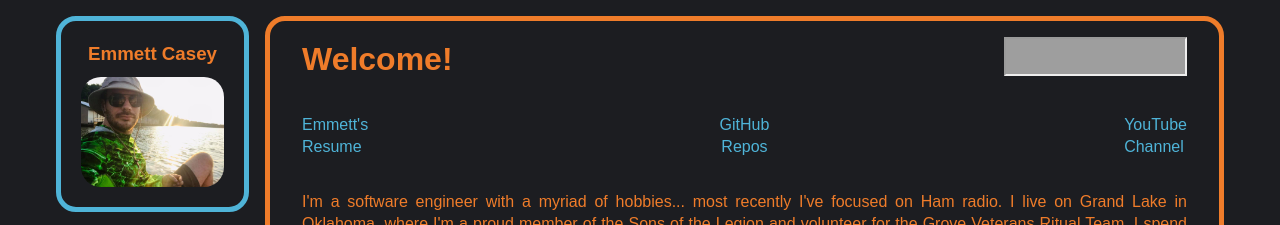
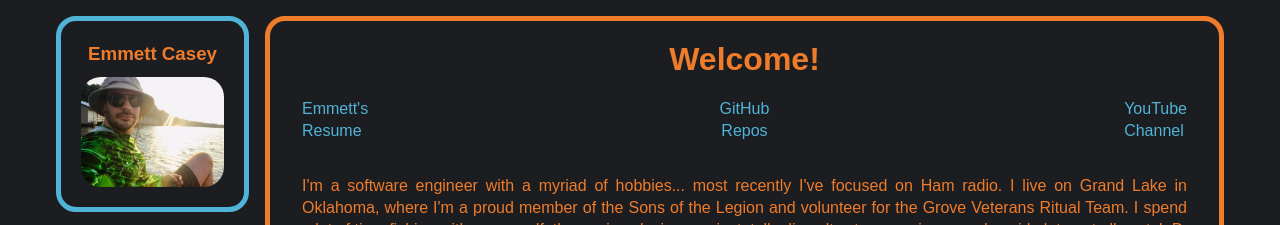
Before and after one commit to temetvince/website, a React (Create React App) app: page / in a window 1280 px wide. Shown: the top 225 px of the page. Built offline with nearby package versions, Linux system fonts and the light colour scheme; grey boxes are pictures that could not be loaded; a web font is replaced by a local one.

Commit message:
Remove duckduckgo

```diff
--- a/src/components/main/Main.css
+++ b/src/components/main/Main.css
@@ -10,7 +10,6 @@
 
 .welcome {
    justify-self: start;
-   margin-bottom: 0;
 }
 
 .duckduckgo {
--- a/src/components/main/Main.tsx
+++ b/src/components/main/Main.tsx
@@ -8,16 +8,10 @@ import Images from "../../Images";
 const Main = () => {
    return (
       <main className="main grid border-secondary">
-         <article className="header grid">
-            <h1 className="welcome text-xl justify-start secondary">
+            <h1 className="welcome text-xl centered justify-start secondary">
                Welcome!
             </h1>
-            <iframe
-               className="duckduckgo justify-end"
-               src="https://duckduckgo.com/search.html?width=125&prefill=Duck Duck Go&focus=yes"
-            />
-         </article>
-         <article className="links grid primary">
+         <div className="links grid primary">
             <a
                className="justify-start primary"
                href="https://github.com/temetvince/Resume/blob/master/EmmettCaseyResume.pdf"
@@ -42,7 +36,7 @@ const Main = () => {
                <br />
                Channel
             </a>
-         </article>
+         </div>
          <div className="secondary grid centered text-justify">
             I&apos;m a software engineer with a myriad of hobbies... most
             recently I&apos;ve focused on Ham radio. I live on Grand Lake in
```
